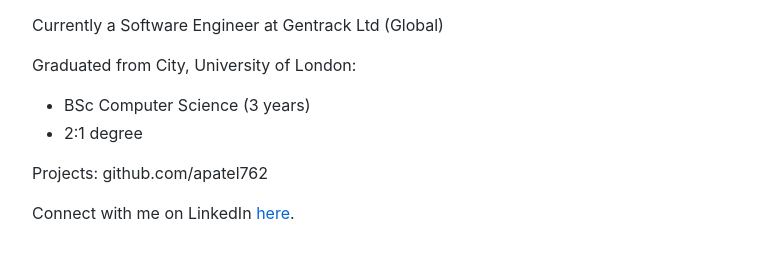
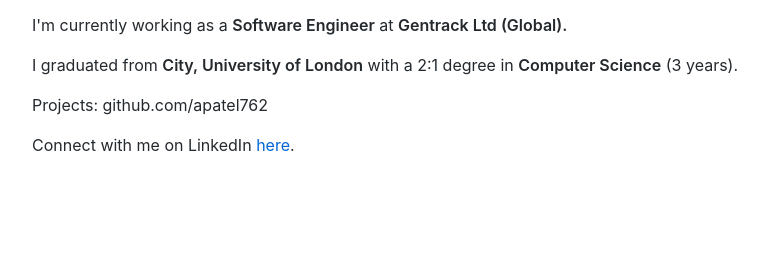
Before and after one commit to apatel762/apatel762.github.io, a plain HTML site: page index.html in a window 1280 px wide. Shown: the part 99-356 px from the top of the page, without its empty margins (163-931 px from the left). Drawn offline with Linux system fonts and the light colour scheme.

Commit message:
Update text on web page to make certain words strong

```diff
--- a/index.html
+++ b/index.html
@@ -35,14 +35,10 @@
     <!-- Text on topmost section of page. -->
     <h1>Arjun Patel</h1>
 
-    <p>Currently a Software Engineer at Gentrack Ltd (Global)</p>
+    <p>I'm currently working as a <strong>Software Engineer</strong> at <strong>Gentrack Ltd (Global).</strong></p>
 
     <!-- Section describing education -->
-    <p>Graduated from City, University of London:</p>
-    <ul>
-        <li>BSc Computer Science (3 years)</li>
-        <li>2:1 degree</li>
-    </ul>
+    <p>I graduated from <strong>City, University of London</strong> with a 2:1 degree in <strong>Computer Science</strong> (3 years).</p>
 
     <p>Projects: github.com/apatel762</p>
 
```
